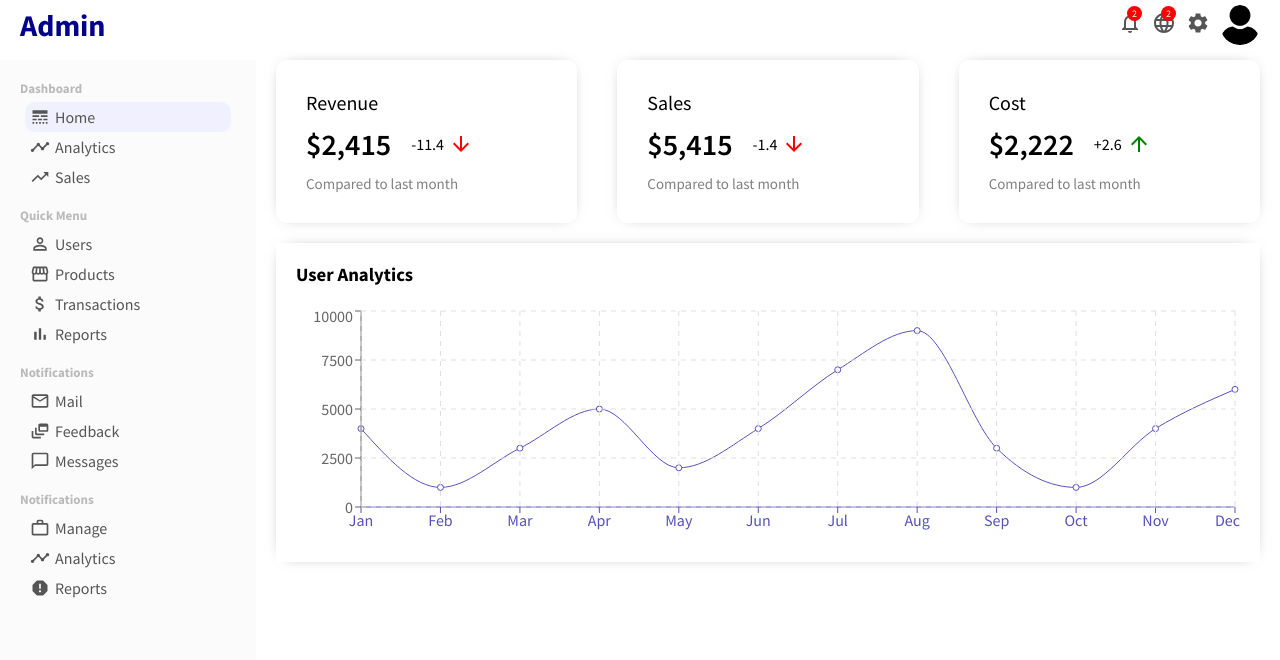
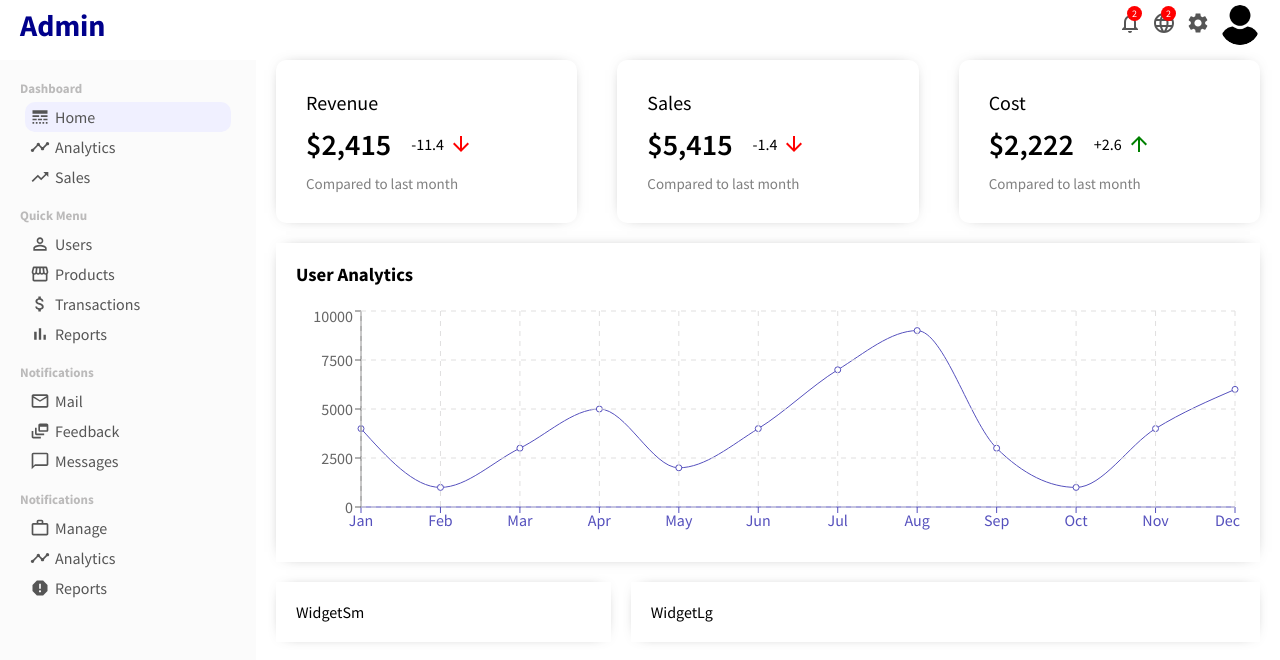
Before and after one commit to Zhenzhong-Zhou/Admin_Dashboard, a React (Create React App) app in the folder admin/: page / in a window 1280 px wide. Shown: the top 660 px of the page. Built offline with nearby package versions, Linux system fonts and the light colour scheme.

Commit message:
Initial widget components

```diff
--- /dev/null
+++ b/admin/src/components/Widget/WidgetLg/WidgetLg.jsx
@@ -0,0 +1,11 @@
+import "./styles.css";
+
+const WidgetLg = () => {
+	return (
+		<div className={"WidgetLg"}>
+			WidgetLg
+		</div>
+	);
+};
+
+export default WidgetLg;
--- /dev/null
+++ b/admin/src/components/Widget/WidgetLg/styles.css
@@ -0,0 +1,6 @@
+.WidgetLg {
+    flex: 2;
+    -webkit-box-shadow: 0 0 15px -10px rgba(0, 0, 0, 0.75);
+    box-shadow: 0 0 15px -10px rgba(0, 0, 0, 0.75);
+    padding: 20px;
+}
--- /dev/null
+++ b/admin/src/components/Widget/WidgetSm/WidgetSm.jsx
@@ -0,0 +1,11 @@
+import "./styles.css";
+
+const WidgetSm = () => {
+	return (
+		<div className={"WidgetSm"}>
+			WidgetSm
+		</div>
+	);
+};
+
+export default WidgetSm;
--- /dev/null
+++ b/admin/src/components/Widget/WidgetSm/styles.css
@@ -0,0 +1,7 @@
+.WidgetSm {
+    flex: 1;
+    -webkit-box-shadow: 0 0 15px -10px rgba(0, 0, 0, 0.75);
+    box-shadow: 0 0 15px -10px rgba(0, 0, 0, 0.75);
+    padding: 20px;
+    margin-right: 20px;
+}
--- a/admin/src/components/index.js
+++ b/admin/src/components/index.js
@@ -9,3 +9,5 @@ export {default as Revenue} from "./FeaturdInfo/FeaturedItem/Revenue";
 export {default as Sale} from "./FeaturdInfo/FeaturedItem/Sale";
 export {default as Cost} from "./FeaturdInfo/FeaturedItem/Cost";
 export {default as Chart} from "./Chart/Chart";
+export {default as WidgetSm} from "./Widget/WidgetSm/WidgetSm";
+export {default as WidgetLg} from "./Widget/WidgetLg/WidgetLg";
--- a/admin/src/pages/Home/Home.jsx
+++ b/admin/src/pages/Home/Home.jsx
@@ -1,5 +1,5 @@
 import "./styles.css";
-import {Chart, FeaturedInfo} from "../../components";
+import {Chart, FeaturedInfo, WidgetLg, WidgetSm} from "../../components";
 import {userData} from "../../boilerplateData";
 
 const Home = () => {
@@ -7,6 +7,10 @@ const Home = () => {
 		<div className={"home"}>
 			<FeaturedInfo/>
 			<Chart data={userData} title={"User Analytics"} grid dataKey={"Active User"}/>
+			<div className={"homeWidgets"}>
+				<WidgetSm/>
+				<WidgetLg/>
+			</div>
 		</div>
 	);
 };
--- a/admin/src/pages/Home/styles.css
+++ b/admin/src/pages/Home/styles.css
@@ -1,3 +1,8 @@
 .home {
     flex: 4;
 }
+
+.homeWidgets {
+    display: flex;
+    margin: 20px;
+}
```
